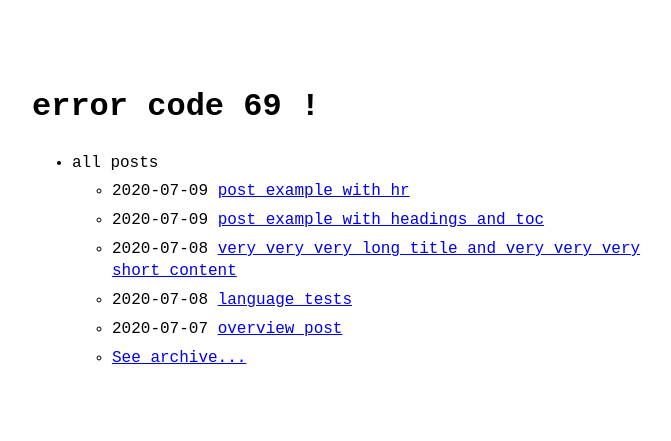
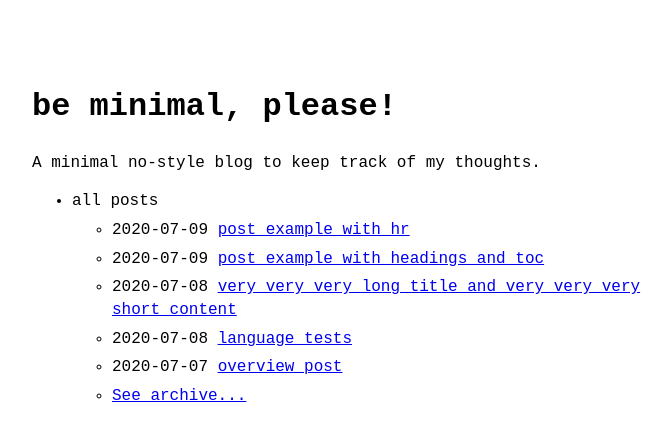
Before and after one commit to esrmnt/esrmnt.github.io, a Jekyll site: the page built from index.md, in a window 1280 px wide. Shown: the top 441 px of the page, without its empty margins (288-959 px from the left). Built offline with Jekyll 4.4.1, drawn with Linux system fonts in a browser that asks for light colours; part of the change alters nothing that is shown.

Commit message:
updated config

```diff
--- a/_config.yml
+++ b/_config.yml
@@ -1,21 +1,20 @@
-title: error code 69 ! # name of the site
-author: esrmnt # name of site's author
-email: nitish.er@gmail.com # email of site's author
-url: https://blog.estmnt.dev # root address of the site
-baseurl: "" # subpath of the site, e.g. "/blog" (leave it blank "" if you're site shouldn't use a subpath)
-description: A minimal no-style blog for thoughts and ideas.
+title: be minimal, please!
+author: esrmnt
+email: nitish.er@gmail.com
+url: https://blog.esrmnt.dev
+baseurl: ""
+description: A minimal no-style blog to keep track of my thoughts.
 permalink:
 
-favicon: "logo.png" # name+extension of favicon (which must be put on the root folder)
-# goat_counter: "yoursitename" # put your GoatCounter name if you want to use GoatCounter analytics
+favicon: "logo.png"
 
-remote_theme: riggraz/no-style-please # if you are using GitHub Pages, change it to remote_theme: riggraz/no-style-please
+remote_theme: riggraz/no-style-please
 
 theme_config:
-  appearance: "auto" # can be "light", "dark" or "auto"
-  back_home_text: ".." # customize text for homepage link in post layout
-  date_format: "%Y-%m-%d" # customize how date is formatted
-  show_description: false # show blog description in home page
+  appearance: "auto"
+  back_home_text: ".."
+  date_format: "%Y-%m-%d"
+  show_description: true
 
 sass:
   style: :compressed
```
